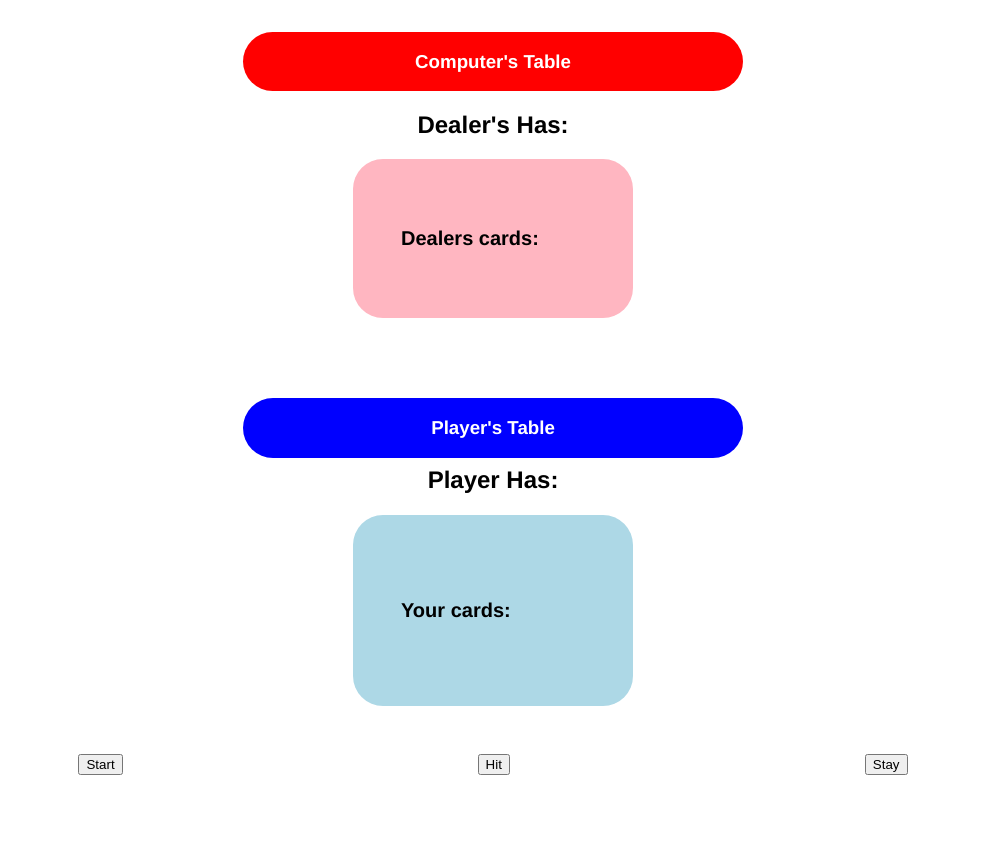
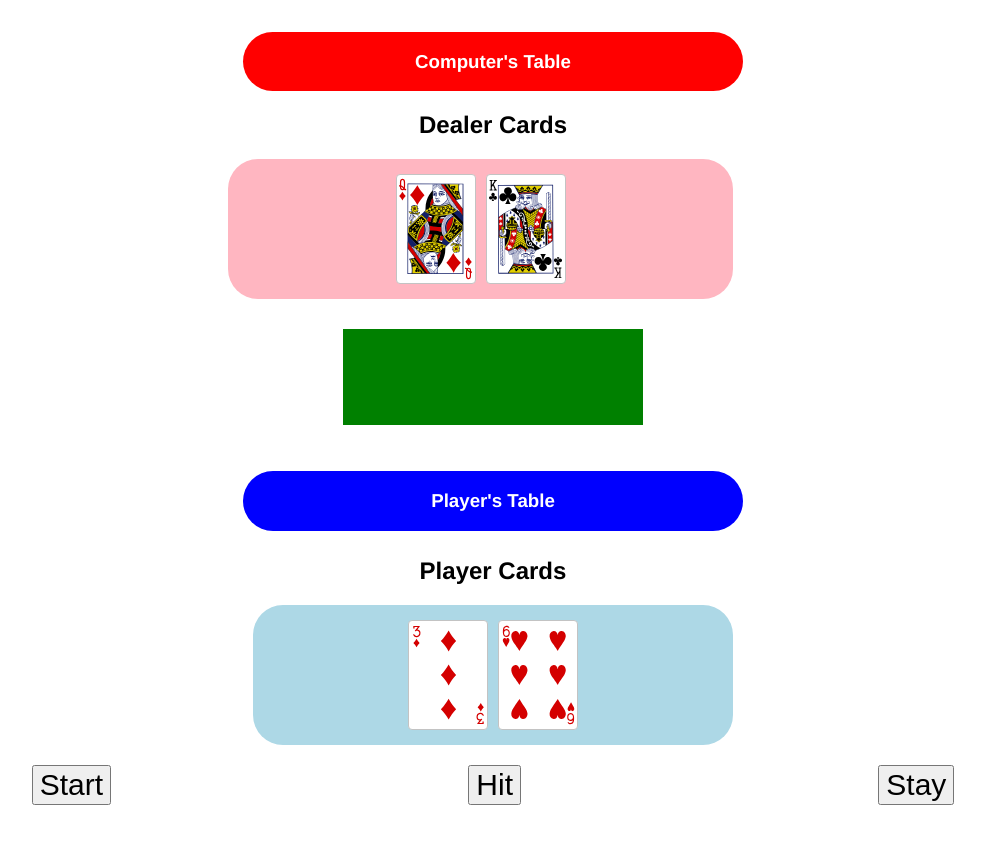
Before and after one commit to KinglyCode/blackjack-game, a plain HTML site: page index.html in a window 1280 px wide. Both pictures are taken after a click on the button "Start". Shown: the whole page, without its empty margins (147-1132 px from the left). Before the commit the page ends 823 px from the top, so only its background shows below. Drawn offline with Linux system fonts and the light colour scheme.

Commit message:
updates main.js, index and main.css

```diff
--- a/css/main.css
+++ b/css/main.css
@@ -7,6 +7,7 @@
   }
 
   body {
+    vertical-align: baseline;
     margin: 0;
     font-family: Helvetica;
     height: 100vh;
@@ -29,18 +30,19 @@
   }
 
   #dealers-cards {
-    padding: 3rem 3rem;
+    padding: 10px;
     font-weight: 1000;
     font-size: 20px;
-    align-content: center;
+    justify-content: center;
+    align-items: center;
     display: flex;
-    margin: 0 500px 0 500px;
+    margin: 0 400px 0 375px;
     border-radius: 30px;
     background-color: lightpink;
   }
 
   #dealers-cards img {
-    height: 117px;
+    height: 100px;
     width: 100px;
     border: 5px solid white;
   }
@@ -50,9 +52,10 @@
   }
 
   #message-box {
-    margin: 0 auto;
-    padding: 2rem 1rem;
+    margin: 30px auto;
+    padding: 3rem 1rem;
     font-size: 30px;
+    background-color: green;
     color: white;
     max-width: 300px;
     display: grid;
@@ -60,11 +63,11 @@
 
 
   .player-table-sec {
-    padding: 1rem 2rem;
+    padding: 1rem 1rem;
   }
 
   .player-table-container {
-    margin: 0 auto -60px;
+    margin: 0 auto 20px;
     max-width: 500px;
     display: grid;
     background-color: blue;
@@ -75,20 +78,19 @@
     color: white;
   }
 
+  #p-card-title{
+    margin-top: -10px;
+  }
+
   #player-cards {
-    padding: 4rem 3rem;
-    font-weight: 1000;
+    align-items: center;
+    justify-content: center;
+    display: flex;
     font-size: 20px;
-    align-content: center;
-    display: flex;
-    margin: -31px 500px 0 500px;
+    padding: 10px;
+    margin: 0 20em 20px 20em;
     border-radius: 30px;
     background-color: lightblue;
-  }
-
-  .player-sum-container {
-    margin: auto;
-    padding: 2rem 3rem;
   }
 
   .button-container {
@@ -97,5 +99,14 @@
     flex-direction: row;
     justify-content: center;
     justify-content: space-around;
-    padding: 3rem;
+    padding-top: -50px;
+    padding-bottom: 80px;
   }
+
+  #start-btn, #hit-btn, #stay-btn{
+    font-size: 30px;
+  }
+
+  .card {
+    margin: 5px 5px 5px 5px;
+  }
--- a/index.html
+++ b/index.html
@@ -21,13 +21,8 @@
     </div>
   </section>
 
-  <div class="dealer-sum-container">
-    <h2>Dealer's Has: <span id="d-sum"></span></h2>
-  </div>
-
-  <div id="dealers-cards">
-    <p>Dealers cards:</p>
-  </div>
+  <h2>Dealer Cards</h2>
+  <div id="dealers-cards"></div>
 
   <div class="message-container">
     <h2 id="message-box"></h2>
@@ -41,13 +36,8 @@
     </div>
   </section>
 
-  <div class="player-sum-container">
-    <h2>Player Has: <span id="p-sum"></span></h2>
-  </div>
-
-  <div id="player-cards">
-      <p>Your cards: </p>
-  </div>
+  <h2 id="p-card-title">Player Cards</h2>
+  <div id="player-cards"></div>
 
 <div class="button-container">
   <div class="start-container">
--- a/js/main.js
+++ b/js/main.js
@@ -1,41 +1,29 @@
-/*----- constants -----*/
+
 let suits = ['h', 's', 'd', 'c']
-//let suits = ['hearts', 'spades', 'diamonds', 'clubs']
 let values = ['A', '02', '03', '04', '05', '06', '07', '08', '09', '10', 'J', 'Q', 'K']
-//let values = ['A', 'r02', 'r03', 'r04', 'r05', 'r06', 'r07', 'r08', 'r09', 'r10', 'J', 'Q', 'K']
-///let dealerFaceCards = document.getElementsByClassName('dealer-cards')
-
-  /*----- state variables -----*/
 
 let winner
 let dealerSum = 0
 let playerSum = 0
 let dCard = []
-let pCard =[]
+let pCard = []
 let cardDeck = []
-
-
-  /*----- cached elements  -----*/
+let playerStay = false
 
 const mDisplayEl = document.getElementById('message-box')
 const startButtonEl = document.getElementById('start-btn')
 const hitButtonEl = document.getElementById('hit-btn')
 const stayButtonEl = document.getElementById('stay-btn')
 
+const playerSumDisplay = document.getElementById('p-sum')
 const playerBoardEl = document.getElementById('player-cards')
 const dealerBoardEl = document.getElementById('dealers-cards')
-
-  /*----- event listeners -----*/
 
 startButtonEl.addEventListener('click', handlePlayClick)
 hitButtonEl.addEventListener('click', handleHitClick)
 stayButtonEl.addEventListener('click', handleStayClick)
 
-
-  /*----- functions -----*/
-
   function init() {
-    winner = null
     buildDeck()
   }
 
@@ -62,14 +50,17 @@ stayButtonEl.addEventListener('click', handleStayClick)
 
   }
 
-
   function gameStart() {
     pCard = []
     dCard = []
     shuffleDeck()
-    //playerBoard()
     dealNew()
     render()
+  }
+
+  function calculateHitCard() {
+    render(pCard)
+
   }
 
   function dealNew(){
@@ -80,62 +71,70 @@ stayButtonEl.addEventListener('click', handleStayClick)
   }
 
   function render() {
-    //Loop through player and dealer hands
-    //For each card in the hand, create a div and apply the class
-    //Append it to the DOM
+    dealerBoardEl.innerHTML = ""
+    playerBoardEl.innerHTML = ""
 
-    playerBoardEl.forEach(cardDeck)
+    dCard.forEach(card => {
+      let dealerCardEl = document.createElement('div')
+      dealerCardEl.classList.add(`${card.face}`, `card`)
+      dealerBoardEl.appendChild(dealerCardEl)
+    })
+
+    pCard.forEach(card => {
+      let playerCardEl = document.createElement('div')
+      playerCardEl.classList.add(`${card.face}`, `card`)
+      playerBoardEl.appendChild(playerCardEl)
+    })
 
   }
 
-  function calculateCards () {
-    //For each card in the dealers and players hand, add the sum.
+  function calculateCards (hand) {
+    let total = 0
+    hand.forEach(card => {
+      total += card.value
+    })
+    return total
   }
 
   function checkWin() {
-    //If player equal to 21, they win
-    //Else if the player has less 17 and dealer has more than 17, dealer wins, update
-    //DOM with Dealer Wins
-    //Else if the dealer has less than 17 and player has more than 17, player wins
-    //update DOM to display Player Wins
-    //otherwise,
-
-    if(playerSum === 21){
-        mDisplayEl.innerHTML = 'You Win!'
-      }else if(playerSum > 21){
-        mDisplayEl.innerHTML = 'Player Busts!'
-      }else if(dealerSum > 21){
+    if(playerSum > 21){
+      mDisplayEl.innerHTML = 'Player Busts!'
+    }else if(playerSum === 21){
+      mDisplayEl.innerHTML = 'BlackJack!'
+    }else if(playerStay && dealerSum > 21){
         mDisplayEl.innerHTML = 'Dealer Busts'
-      }else if(playerSum < 17 && dealerSum > playerSum){
+      }else if(playerStay && dealerSum > playerSum){
         mDisplayEl.innerHTML = 'Dealer Wins!'
-      }else if(dealerSum < 17 && playerSum > dealerSum){
+      }else if(playerStay && dealerSum < playerSum){
         mDisplayEl.innerHTML = 'Player Wins!'
-      }else{
+      }else if (playerStay && dealerSum === playerSum){
         mDisplayEl.innerHTML = 'Push!'
       }
+  }
+
+  function calculateDealerHand() {
+    while(dealerSum < 17){
+      dCard.push(cardDeck.pop())
+      dealerSum = calculateCards(dCard)
     }
-
-
-
+  }
 
   function handlePlayClick() {
     gameStart()
-    console.log(handlePlayClick)
-
+    playerSum = calculateCards(pCard)
   }
 
   function handleHitClick() {
-    render()
-    calculateCards()
-    console.log(handleHitClick)
-
+    pCard.push(cardDeck.pop())
+    playerSum = calculateCards(pCard)
+    calculateHitCard(pCard)
   }
 
   function handleStayClick() {
+    playerStay = true
+    calculateDealerHand()
+    render()
     checkWin()
-    calculateCards()
-    console.log(handleStayClick)
-
   }
 
   init()
```
Also changed, not shown: 1 other file.
